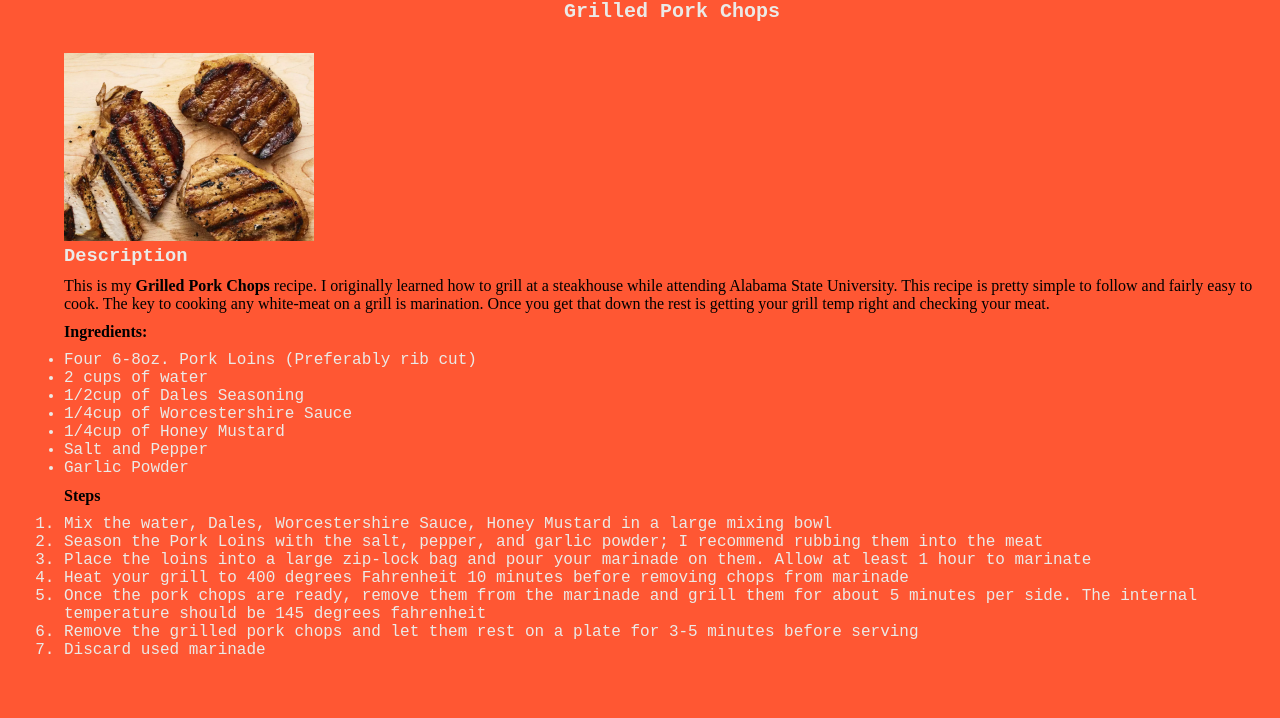
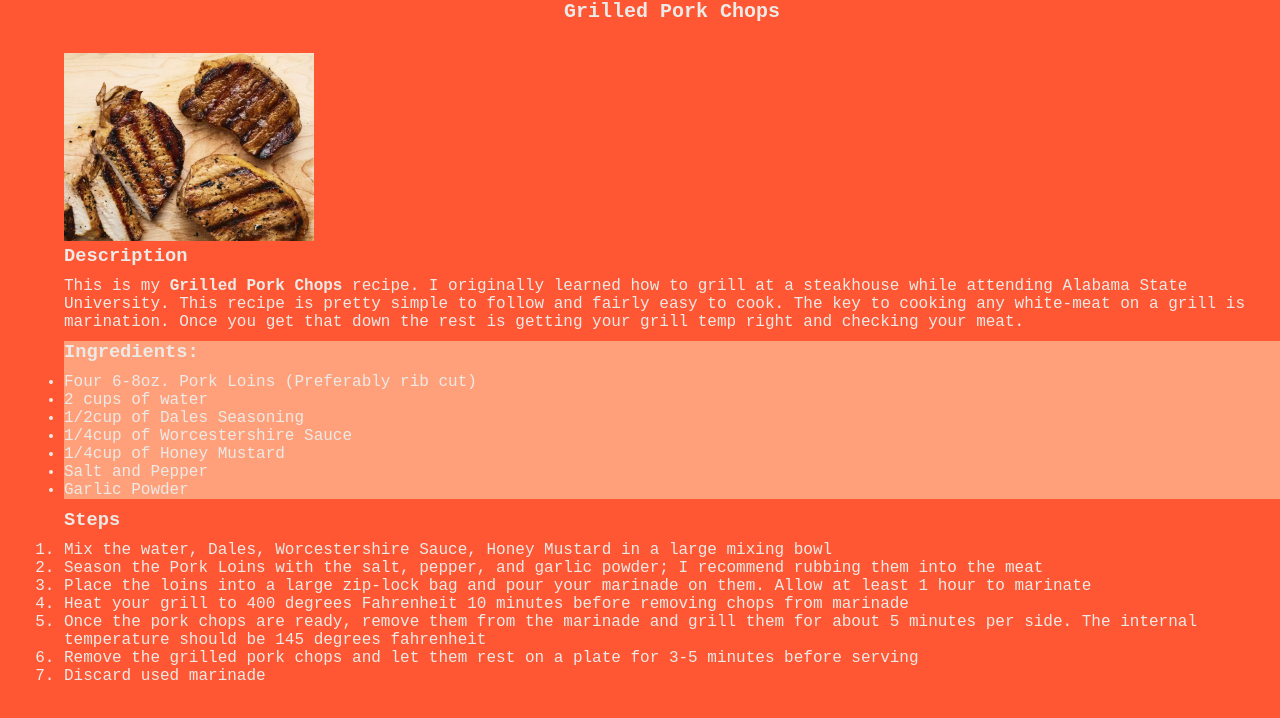
Before and after one commit to earnestabromjr/odin-recipes, a plain HTML site: page recipes/grilled_chops.html in a window 1280 px wide. Drawn offline with Linux system fonts and the light colour scheme.

Commit message:
Removed id's and added classes

```diff
--- a/recipes/grilled_chops.html
+++ b/recipes/grilled_chops.html
@@ -7,17 +7,18 @@
     <link href="../style.css" rel="stylesheet">
 </head>
 
-<body id="bodyStyle">
-    <h1 id="header1" class="fontStyle">Grilled Pork Chops</h1>
+<body id="fontStyle">
+    <h1 class="fontStyle">Grilled Pork Chops</h1>
 
     <img src="../imgs/grilledChops.webp" width="250" alt="Delicious grill marked pork chops">
-    <h3><strong>Description</strong></h3>
-    <p class="divStyle">This is my <strong>Grilled Pork Chops</strong> recipe. I originally learned how to grill at a steakhouse while
+    <h3 class="fontStyle"><strong>Description</strong></h3>
+    <p class="fontStyle">This is my <strong>Grilled Pork Chops</strong> recipe. I originally learned how to grill at a steakhouse while
         attending Alabama State University. This recipe is pretty simple to follow and fairly easy to cook. The key to
         cooking any white-meat on a grill is marination. Once you get that down the rest is getting your grill temp
         right and checking your meat.</p>
-    <p>
-        <strong>Ingredients:</strong>
+    <div class="color">
+      <p>
+        <h3>Ingredients:</h3>
     <ul>
         <li>Four 6-8oz. Pork Loins (Preferably rib cut)</li>
         <li>2 cups of water</li>
@@ -28,9 +29,10 @@
         <li>Garlic Powder</li>
     </ul>
     </p>
-    <p>
-        <strong>Steps</strong>
-    <ol class="divStyle">
+    </div>
+    <p class-"fontStyle">
+        <h3>Steps</h3>
+    <ol class="fontStyle">
         <li>Mix the water, Dales, Worcestershire Sauce, Honey Mustard in a large mixing bowl</li>
         <li>Season the Pork Loins with the salt, pepper, and garlic powder; I recommend rubbing them into the meat</li>
         <li>Place the loins into a large zip-lock bag and pour your marinade on them. Allow at least 1 hour to marinate
```
Also changed, not shown: recipes/brownies.html (+6 -3 lines).
